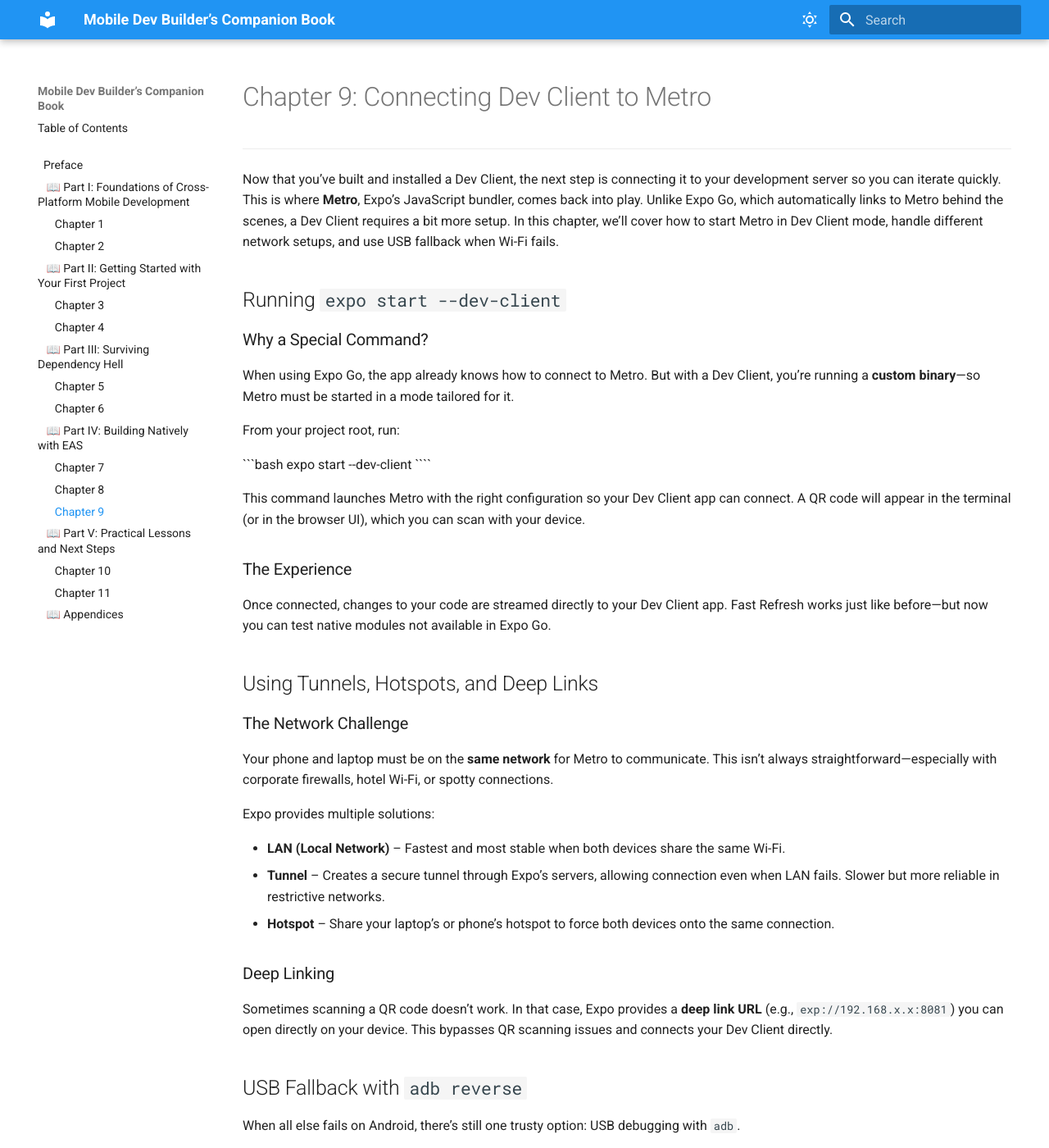
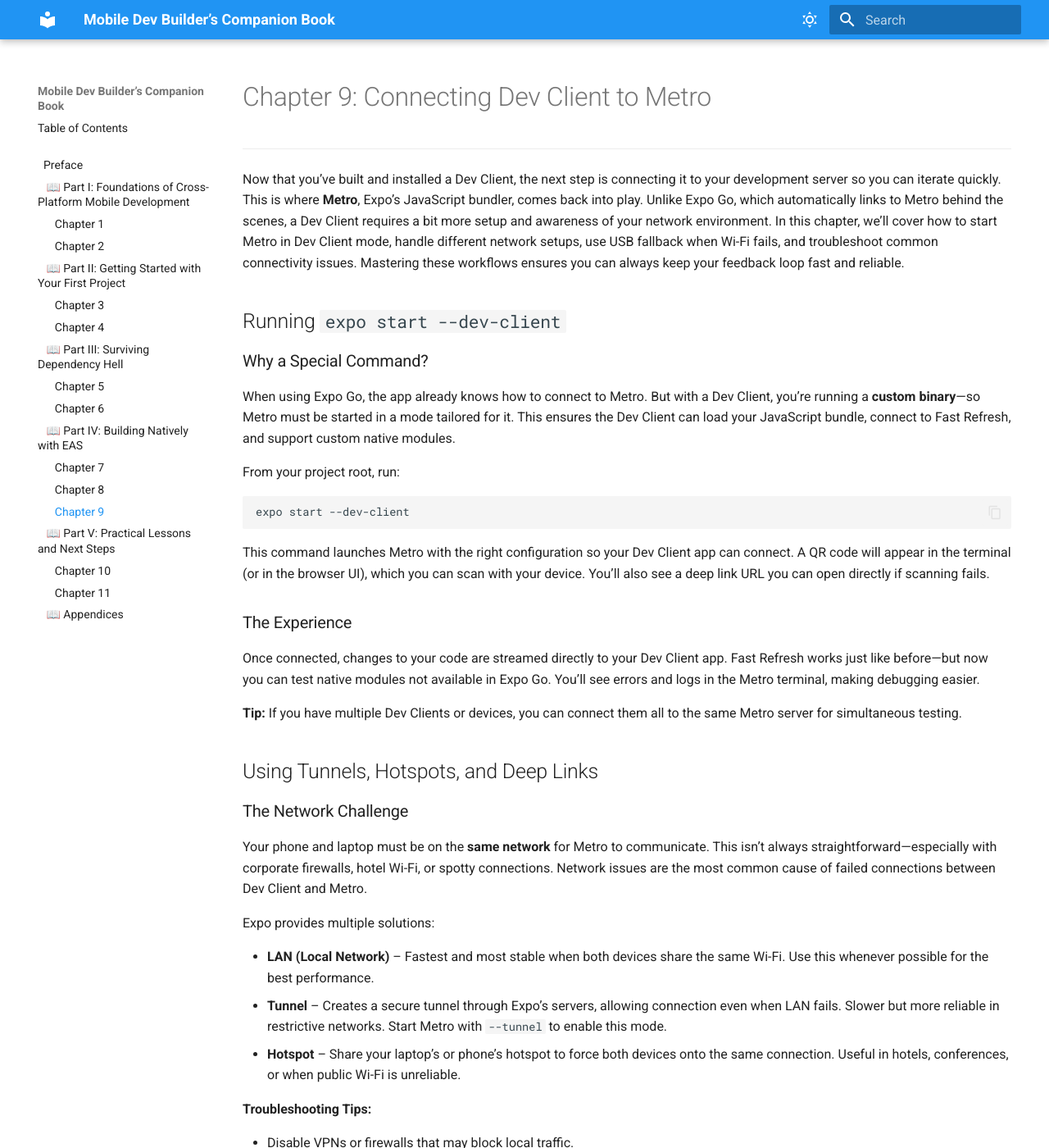
Before and after one commit to McKlay/mobile-dev-companion-book, an MkDocs documentation site: the page built from docs/chapter9.md, in a window 1280 px wide and 1400 px high. Shown: the whole window at 82% size. Built offline with MkDocs 1.6.1 and Material for MkDocs 9.7.7, drawn with Linux system fonts in a browser that asks for light colours; some of the changed text lies outside the part shown.

Commit message:
connecting to dev client Metro

`````diff
--- a/docs/chapter9.md
+++ b/docs/chapter9.md
@@ -7,48 +7,58 @@
 
 ---
 
-Now that you’ve built and installed a Dev Client, the next step is connecting it to your development server so you can iterate quickly. This is where **Metro**, Expo’s JavaScript bundler, comes back into play. Unlike Expo Go, which automatically links to Metro behind the scenes, a Dev Client requires a bit more setup. In this chapter, we’ll cover how to start Metro in Dev Client mode, handle different network setups, and use USB fallback when Wi-Fi fails.
+
+Now that you’ve built and installed a Dev Client, the next step is connecting it to your development server so you can iterate quickly. This is where **Metro**, Expo’s JavaScript bundler, comes back into play. Unlike Expo Go, which automatically links to Metro behind the scenes, a Dev Client requires a bit more setup and awareness of your network environment. In this chapter, we’ll cover how to start Metro in Dev Client mode, handle different network setups, use USB fallback when Wi-Fi fails, and troubleshoot common connectivity issues. Mastering these workflows ensures you can always keep your feedback loop fast and reliable.
+
 
 ## Running `expo start --dev-client`
 
 ### Why a Special Command?
 
-When using Expo Go, the app already knows how to connect to Metro. But with a Dev Client, you’re running a **custom binary**—so Metro must be started in a mode tailored for it.
+When using Expo Go, the app already knows how to connect to Metro. But with a Dev Client, you’re running a **custom binary**—so Metro must be started in a mode tailored for it. This ensures the Dev Client can load your JavaScript bundle, connect to Fast Refresh, and support custom native modules.
 
 From your project root, run:
 
 ```bash
 expo start --dev-client
-````
+```
 
-This command launches Metro with the right configuration so your Dev Client app can connect. A QR code will appear in the terminal (or in the browser UI), which you can scan with your device.
+This command launches Metro with the right configuration so your Dev Client app can connect. A QR code will appear in the terminal (or in the browser UI), which you can scan with your device. You’ll also see a deep link URL you can open directly if scanning fails.
 
 ### The Experience
 
-Once connected, changes to your code are streamed directly to your Dev Client app. Fast Refresh works just like before—but now you can test native modules not available in Expo Go.
+Once connected, changes to your code are streamed directly to your Dev Client app. Fast Refresh works just like before—but now you can test native modules not available in Expo Go. You’ll see errors and logs in the Metro terminal, making debugging easier.
+
+**Tip:** If you have multiple Dev Clients or devices, you can connect them all to the same Metro server for simultaneous testing.
+
 
 ## Using Tunnels, Hotspots, and Deep Links
 
 ### The Network Challenge
 
-Your phone and laptop must be on the **same network** for Metro to communicate. This isn’t always straightforward—especially with corporate firewalls, hotel Wi-Fi, or spotty connections.
+Your phone and laptop must be on the **same network** for Metro to communicate. This isn’t always straightforward—especially with corporate firewalls, hotel Wi-Fi, or spotty connections. Network issues are the most common cause of failed connections between Dev Client and Metro.
 
 Expo provides multiple solutions:
 
-* **LAN (Local Network)** – Fastest and most stable when both devices share the same Wi-Fi.
-* **Tunnel** – Creates a secure tunnel through Expo’s servers, allowing connection even when LAN fails. Slower but more reliable in restrictive networks.
-* **Hotspot** – Share your laptop’s or phone’s hotspot to force both devices onto the same connection.
+- **LAN (Local Network)** – Fastest and most stable when both devices share the same Wi-Fi. Use this whenever possible for the best performance.
+- **Tunnel** – Creates a secure tunnel through Expo’s servers, allowing connection even when LAN fails. Slower but more reliable in restrictive networks. Start Metro with `--tunnel` to enable this mode.
+- **Hotspot** – Share your laptop’s or phone’s hotspot to force both devices onto the same connection. Useful in hotels, conferences, or when public Wi-Fi is unreliable.
+
+**Troubleshooting Tips:**
+
+- Disable VPNs or firewalls that may block local traffic.
+- Restart Metro and your devices if connections fail.
 
 ### Deep Linking
 
-Sometimes scanning a QR code doesn’t work. In that case, Expo provides a **deep link URL** (e.g., `exp://192.168.x.x:8081`) you can open directly on your device. This bypasses QR scanning issues and connects your Dev Client directly.
+Sometimes scanning a QR code doesn’t work (e.g., camera issues, screen glare, or network restrictions). In that case, Expo provides a **deep link URL** (e.g., `exp://192.168.x.x:8081`) you can open directly on your device. This bypasses QR scanning issues and connects your Dev Client directly. Copy the link from the terminal or browser and open it in your Dev Client app.
+
 
 ## USB Fallback with `adb reverse`
 
-When all else fails on Android, there’s still one trusty option: USB debugging with `adb`.
+When all else fails on Android, there’s still one trusty option: USB debugging with `adb`. This method forwards Metro’s traffic over USB, ensuring a stable connection even when Wi-Fi isn’t cooperating or is blocked by firewalls.
 
-1. Connect your Android device via USB.
-
+1. Connect your Android device via USB and enable USB debugging in developer settings.
 2. Run:
 
    ```bash
@@ -61,12 +71,24 @@
    expo start --dev-client
    ```
 
-This forwards Metro’s traffic over USB, ensuring a stable connection even when Wi-Fi isn’t cooperating. (For iOS, USB debugging is trickier and usually requires Xcode.)
+4. Open your Dev Client app and connect as usual.
+
+This setup is especially useful in corporate or school environments with strict network controls. (For iOS, USB debugging is trickier and usually requires Xcode or additional configuration.)
+
+**Tip:** If you see connection errors, try restarting `adb` with `adb kill-server && adb start-server`.
+
 
 ## Conclusion: Reliable Iteration
 
 By now, you’ve learned how to connect your Dev Client to Metro across different scenarios: standard LAN, fallback tunnels, personal hotspots, and even USB with `adb reverse`. Mastering these options ensures you can always iterate on your app, regardless of network conditions.
 
+**Best Practices:**
+
+- Prefer LAN for speed, tunnel for reliability, and USB for last-resort troubleshooting.
+- Always check your network setup before assuming a build or code issue.
+- Use deep links if QR scanning fails.
+- Keep your Metro server and Dev Client up to date for the best compatibility.
+
 With Part IV complete, you now know how to move beyond Expo Go, create native builds with EAS, and connect them back to Metro for development. In the next part, we’ll step away from tooling and explore **practical lessons and next steps**—battle-tested advice for keeping your projects healthy and preparing for real-world deployment.
 
 ---
`````
